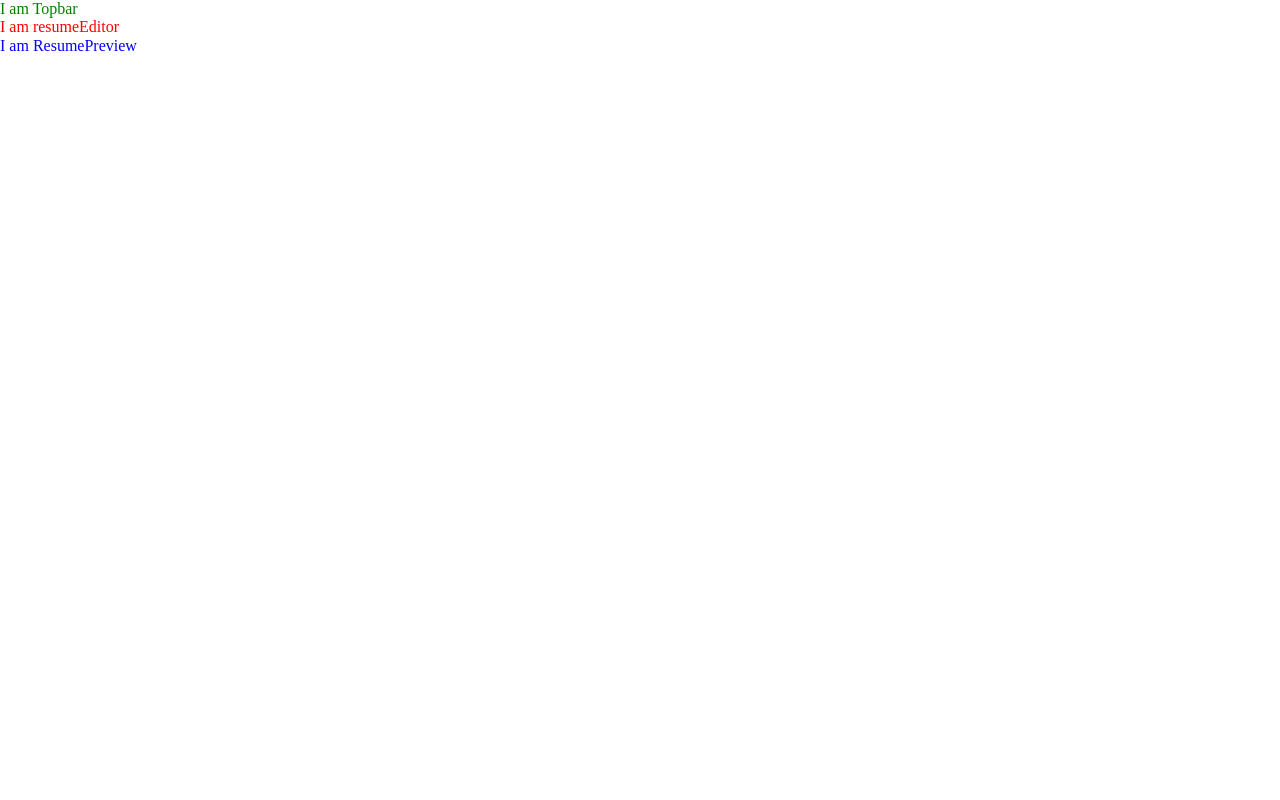
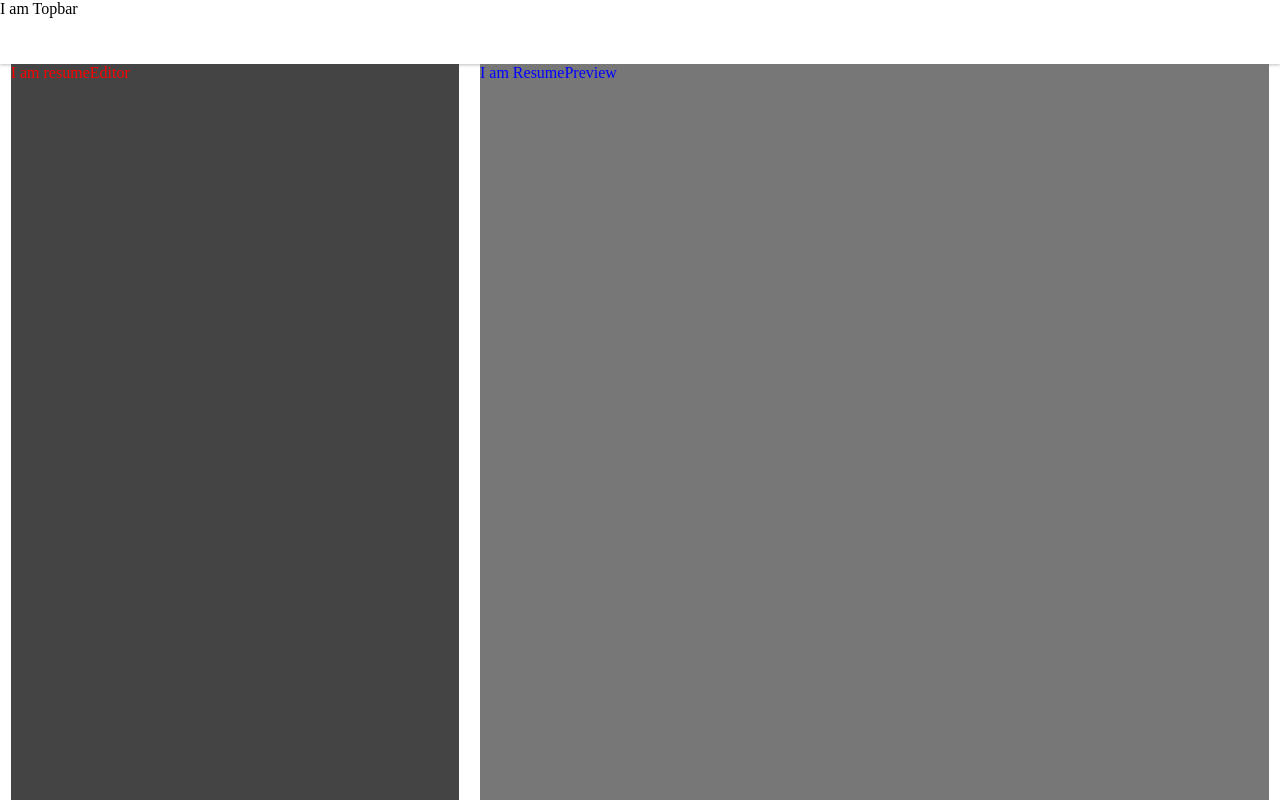
Before and after one commit to andreaxiang/resume-v2.0, a Vue app: page / in a window 1280 px wide. Built offline with nearby package versions, Linux system fonts and the light colour scheme.

Commit message:
使用 flex 布局

```diff
--- a/src/App.vue
+++ b/src/App.vue
@@ -1,8 +1,12 @@
 <template>
-  <div>
-    <Topbar/>
-    <ResumeEditor/>
-    <ResumePreview/>
+  <div class="page">
+    <header>
+      <Topbar/>
+    </header>
+    <main>
+      <ResumeEditor/>
+      <ResumePreview/>
+    </main>
   </div>
 </template>
 
@@ -26,5 +30,29 @@ export default {
 </script>
 
 <style>
+.page{
+  height: 100vh;
+  display: flex;
+  flex-direction: column;
+}
+.page>main{
+  flex-grow: 1;
+}
 
+.page>main{
+  min-width: 1024px;
+  max-width: 1440px;
+  margin: 0;
+  display: flex;
+  justify-content: space-around;
+}
+
+#resumeEditor{
+  width: 35%;
+  background: #444;
+}
+#resumePreview{
+  width: 61.66667%;
+  background: #777;
+}
 </style>
--- a/src/components/Topbar.vue
+++ b/src/components/Topbar.vue
@@ -13,6 +13,8 @@
 
  <style>
  #topbar {
-  color: green;
+   background:#ffffff;
+   box-shadow:0 1px 3px 0 rgba(0,0,0,0.25);
+   height:64px;
  }
  </style>
```
